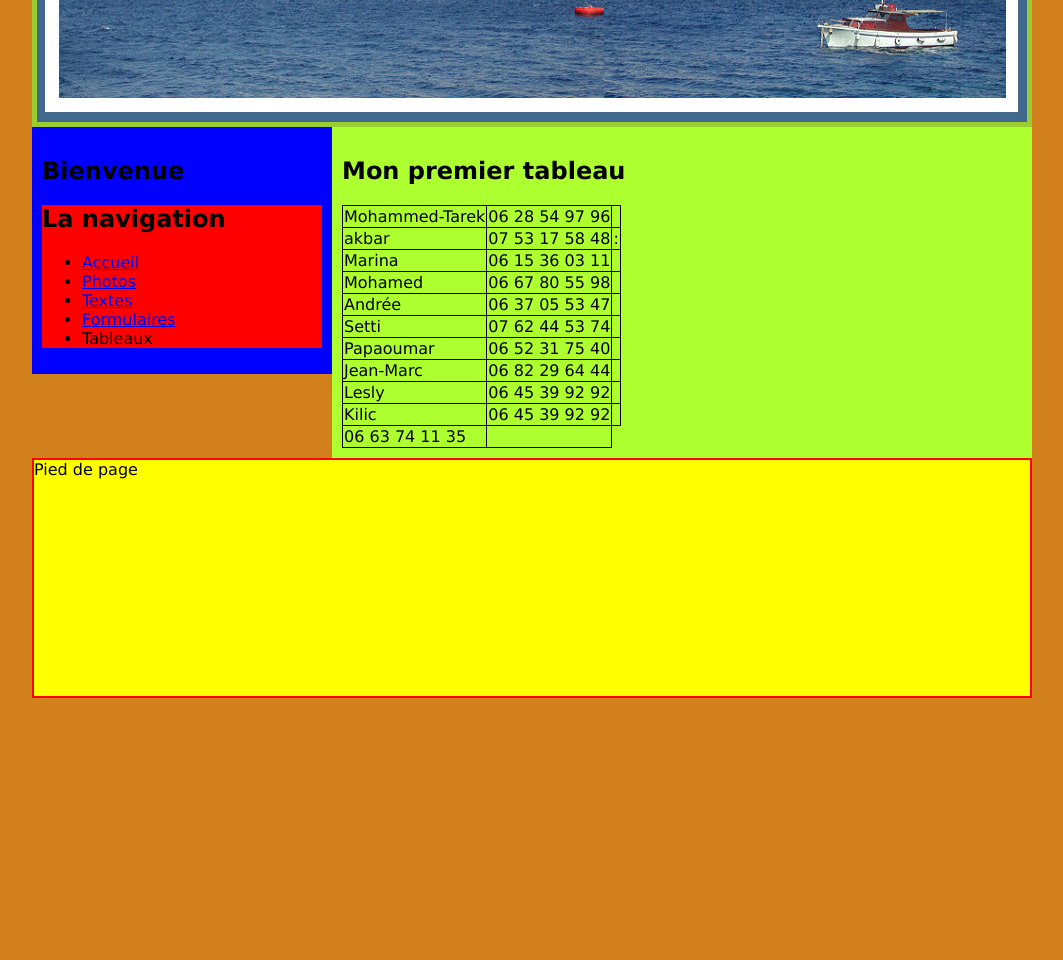
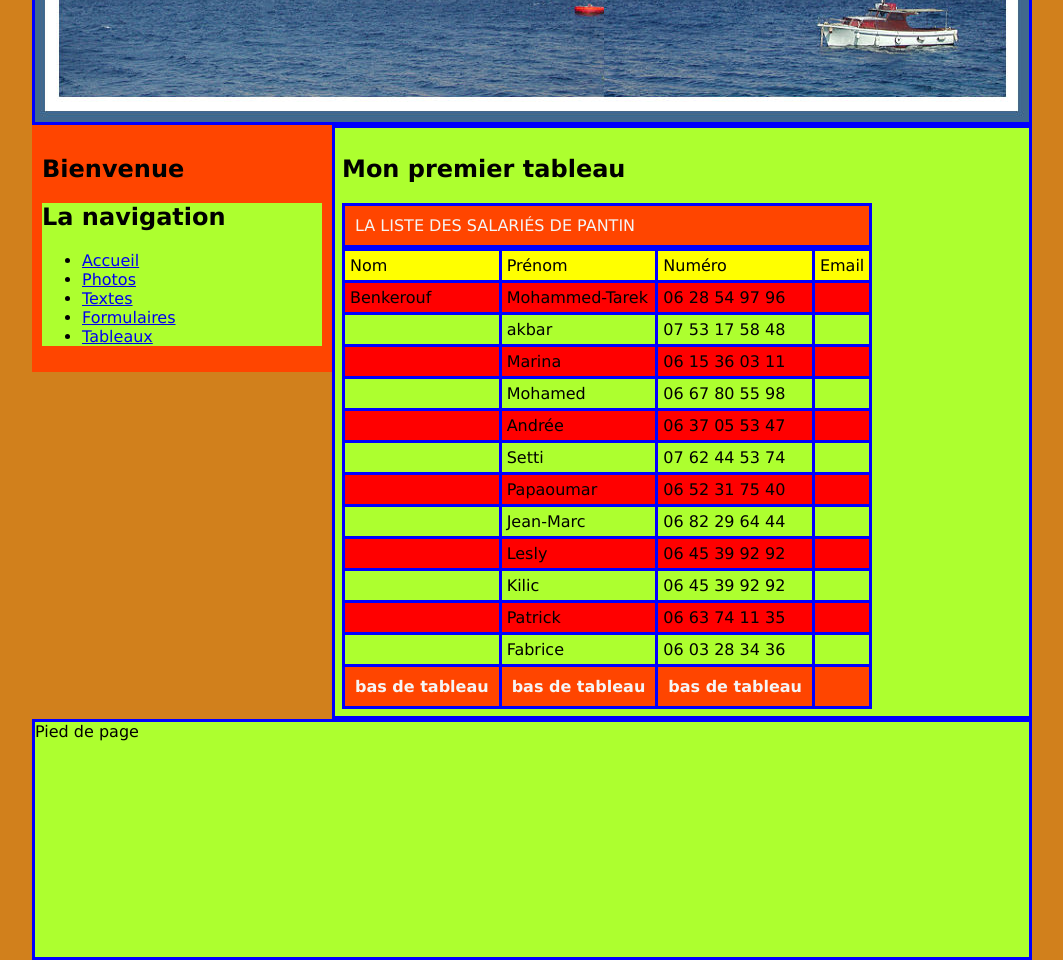
Before and after one commit to DamienThiago93230/miniSITE, a plain HTML site: page tableaux.html in a window 1280 px wide. Shown: the part 320-1280 px from the top of the page, without its empty margins (108-1171 px from the left). Before the commit the page ends 1018 px from the top, so only its background shows below. Drawn offline with Linux system fonts and the light colour scheme.

Commit message:
Comit12
modif tableau

```diff
--- a/css/style.css
+++ b/css/style.css
@@ -7,23 +7,26 @@
  background: red;
 }
 
-.fond_rouge {
-background: red;
+.fond_orange {
+background: orangered;
 }
 
 .fond_vert {
  background: greenyellow;
 }
 
-.fond_bleu{
+.fond_bleu {
 background: blue;
 }
 
-.fond_jaune{
+.fond_jaune {
 background: yellow;
 }
+.fond_bleu-ciel{
+    background: lightblue
+}
 
-body{
+body {
     margin: auto; /* la marge extérieure d'un élèlement */
     background-color:rgb(209, 128, 28);
     font-family:"Lucida sans" , "Lucida" , "Lucida Regular" , "Lucida Grande" , "Lucida Sans Unicode" , Geneva Verdana, sans-serif;
@@ -40,8 +43,8 @@ body{
 /* le haut de page */
 header {
     background: url(../img/panorama.jpg) center center no-repeat;
-    height: 417px;/* hauteur de l'élèment */
-    border: 5px solid yellowgreen;
+    height: 419px;/* hauteur de l'élèment */
+    border: 3px solid blue;
 }
 
 /* le cote de la page */
@@ -55,7 +58,8 @@ aside {
 #main {
     width: 680px;
     float: right;
-    padding: 10px;
+    padding: 7px;
+    border: 3px solid blue;
 
 }
 /* la classe pour tout remttre dans le flu normal */
@@ -65,8 +69,9 @@ aside {
 
 /* le pied de page */
 footer {
-height:236px;
-border: 2px solid red;
+    background: lightblue;
+    height:235px;
+    border: 3px solid blue;
 
 }
 /* le formulaire sur le CSS */
@@ -76,17 +81,17 @@ form {
     padding: 10px;
     width: 80%;
 }
-fieldset{
+fieldset {
     padding: 20px;
     margin-bottom: 20px;
     border: 1px solid olive;
     width: 80%;
 }
-legend{
+legend {
     font-weight: 800;
     color: olivedrab;
 }
-label{
+label {
     background-color: olivedrab;
     color: white;
     margin-top: 10px;
@@ -94,7 +99,7 @@ label{
     display: block;
     width: 265px;
 }
-label.inline{
+label.inline {
     /* tous les labels qui on la class .inline */
     display: inline;
     margin-right: 50px;
@@ -105,13 +110,31 @@ input, textarea, select {
     padding: 3px;
     box-shadow: 1px 1px 2px olive inset;
 }
-select{
+select {
     margin-top: 3px;
 }
-table{
-border-collapse: collapse;}
+/* le tableau */
+table {
+    border-collapse:collapse; /* fusionne les bordures stylées ci-aprés */
+}
+table, th, td {
+border: 3px solid blue;
+}
+th, td {
+    padding: 5px;
+}
+tr:hover{/* un pseudo class :hover au passage du curseur*/
+    background-color: green;
+}
 
-td, th{ /* Mettre une bordure sur les td ET les th */
- border: 1px solid black;
-
+caption, th, tfoot {
+    text-align: left;
+    border: 3px solid blue;
+    background: orangered;
+    color: whitesmoke;
+    padding: 10px;
 }
+caption {
+    caption-side: top;
+    text-transform: uppercase;
+}
--- a/tableaux.html
+++ b/tableaux.html
@@ -5,8 +5,7 @@
         <meta name="viewport" contente="widht=device=widht,initial-scale=1.0">
         <meta http-equiv="X-UA-compatible" contente="ie-edge">
            <title>miniSITE : accueil</title>
-        <title>miniSITE : garage/ une page avec des styles CSS</title>
-        <!--la feuille de style externe avec une balise link-->
+           <title>miniSITE : garage/ une page avec des styles CSS</title><!--la feuille de style externe avec une balise link-->
         <link href="css/style.css" rel="stylesheet">
     </head>
     <body>
@@ -17,89 +16,124 @@
             <header>
                 <h1><a href="index.html">MiniSite de Damien</a></h1>
             </header>
-      <aside class="fond_bleu">
+            <aside class="fond_orange">
                 <h1>Bienvenue</h1><!-- la navigation de la page -->
             <!-- le coté de la page -->
-         <nav class="fond_rouge" >
+                <nav class="fond_vert">
                     <h2>La navigation</h2>
                     <ul>
                         <li><a href="index.html" title="MiniSite : Accueil">Accueil</a></li>
                         <li><a href="photos.html" title="MiniSite : des photos">Photos</a></li>
                         <li><a href="textes.html" title="MiniSite : des textes">Textes</a></li>
                         <li><a href="formulaire.html" title="MiniSite : des formulaires">Formulaires</a></li>
-               <li><a href="tableaux.html" title="MiniSite : des tableaux"></a>Tableaux</li>
+                        <li><a href="tableaux.html" title="MiniSite : des tableaux">Tableaux</a></li>
                     </ul>
                 </nav>
             </aside>
             <div id="main" class="fond_vert">
         <h2>Mon premier tableau</h2>
-        <table>
+        <table border="1">
+            <caption>La liste des salariés de Pantin</caption>
+            <!-- tr table rox une rangée de tableau -->
+            <thead>
+              <tr class="fond_jaune">
+                <!-- table head une céllule en-téte de colonne -->
+                <td>Nom</td>
+                <td>Prénom</td>
+                <td>Numéro</td>
+                <td>Email</td>
+               </tr>
+            </thead>
+        <tfoot>
             <tr>
+                <th>bas de tableau</th>
+                <th>bas de tableau</th>
+                <th>bas de tableau</th>
+                <th></th>
+            </tr>
+        </tfoot>
+    <tbody>
+            <tr class="fond_rouge">
+                <td>Benkerouf</td>
                 <td>Mohammed-Tarek</td>
-                   <td> 06 28 54 97 96</td>
+                <td>06 28 54 97 96</td>
+                <td></td>
+            </tr>
+
+               <!-- td table data une céllule de tableau -->
+            <tr>
+                <td></td>
+                <td>akbar</td>
+                <td>07 53 17 58 48</td>
+                <td></td>
+            </tr>
+            <tr class="fond_rouge">
+                <td></td>
+                <td>Marina</td>
+                <td>06 15 36 03 11</td>
                 <td></td>
             </tr>
             <tr>
-                   <td>akbar</td>
-                   <td>07 53 17 58 48</td>
-                   <td>:</td>
-                </tr>
-                <tr>
-                        <td>Marina</td>
-                        <td> 06 15 36 03 11</td>
                 <td></td>
-                     </tr>
-                     <tr>
                 <td>Mohamed</td>
                 <td>06 67 80 55 98</td>
                 <td></td>
             </tr>
-                         <tr>
+            <tr class="fond_rouge">
+                <td></td>
                 <td>Andrée</td>
-                                <td> 06 37 05 53 47</td>
+                <td>06 37 05 53 47</td>
                 <td></td>
             </tr>
             <tr>
+                <td></td>
                 <td>Setti</td>
                 <td>07 62 44 53 74 </td>
                 <td></td>
             </tr>
-                                 <tr>
+            <tr class="fond_rouge">
+                <td></td>
                 <td>Papaoumar</td>
                 <td>06 52 31 75 40</td>
                 <td></td>
             </tr>
             <tr>
+                <td></td>
                 <td>Jean-Marc</td>
-                                            <td> 06 82 29 64 44 </td>
+                <td>06 82 29 64 44 </td>
                 <td></td>
             </tr>
-                                         <tr>
+            <tr class="fond_rouge">
+                <td></td>
                 <td>Lesly</td>
                 <td>06 45 39 92 92</td>
                 <td></td>
             </tr>
             <tr>
+                <td></td>
                 <td>Kilic</td>
                 <td>06 45 39 92 92</td>
                 <td></td>
             </tr>
-                                    <tr>
-                                        <tdPatrick></td>
-                                        <td> 06 63 74 11 35</td>
+            <tr class="fond_rouge">
+                <td></td>
+                <td>Patrick</td>
+                <td>06 63 74 11 35</td>
                 <td></td>
             </tr>
-
-
-
-
+            <tr>
+                <td></td>
+                <td>Fabrice</td>
+                <td>06 03 28 34 36</td>
+                <td></td>
+            </tr>
+      </tbody>
     </table>
 
 
             </div> <!-- fermeture de la div main -->
             <div class="clear"></div><!-- cette div permet de reprendre le flux normal -->
-       <footer class="fond_jaune">Pied de page</footer><!-- le pied de page -->
+            <footer class="fond_vert">Pied de page</footer><!-- le pied de page -->
         </div><!-- fermeture wrapper -->
-
     </body>
 </html>
```
Also changed, not shown: formulaire.html (+1 -1 lines), index.html (+3 -5 lines), photos.html (+1 -1 lines), textes.html (+1 -1 lines). Lines whose indentation alone changed are shown as unchanged.
